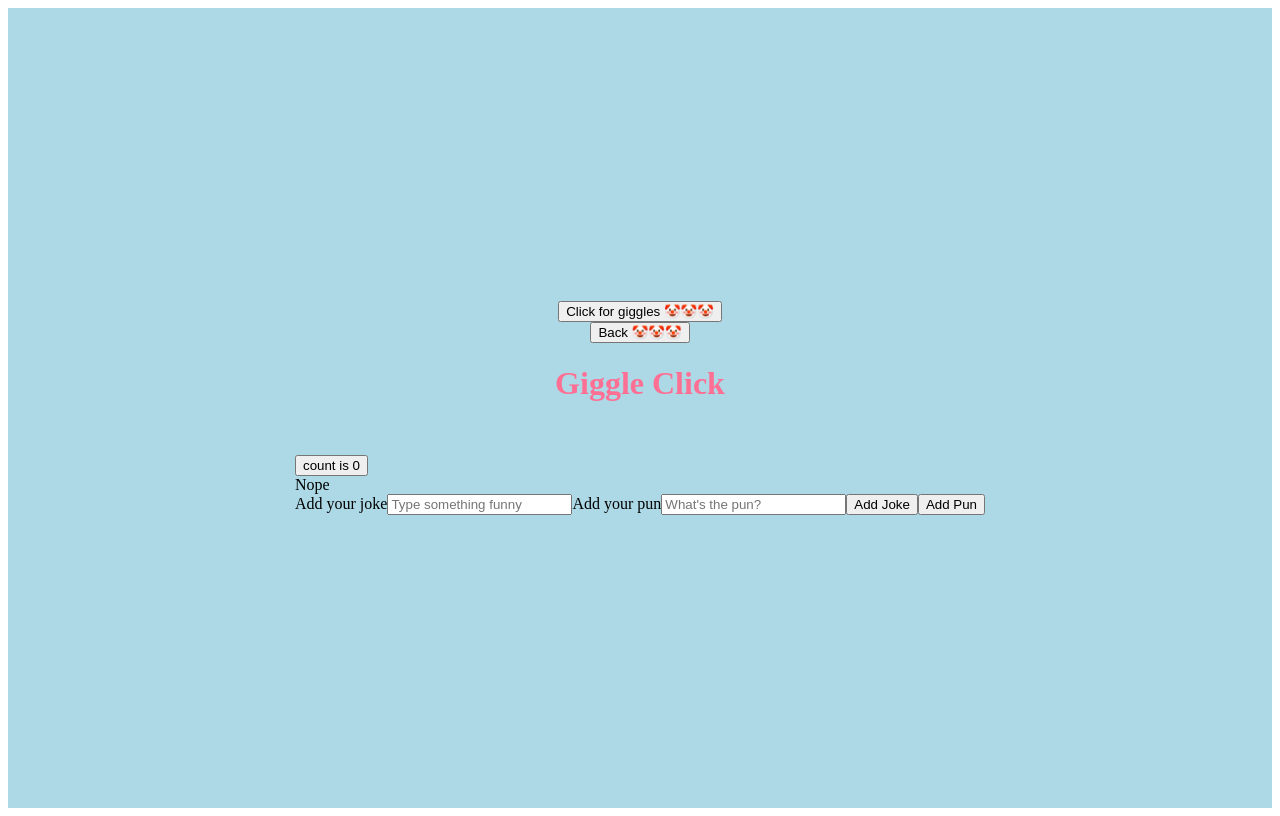
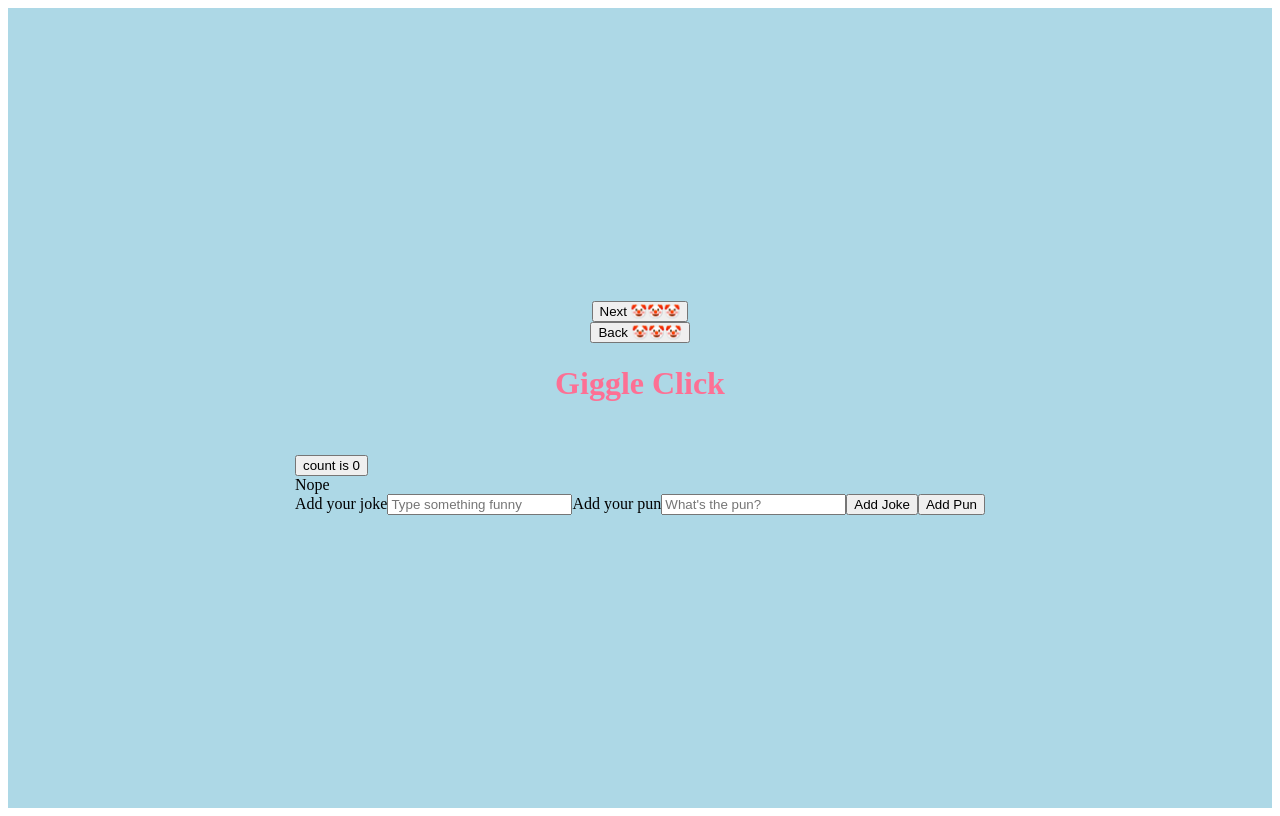
Before and after one commit to millipede-cpu/giggle-click, a React (Vite) app in the folder app/: page / in a window 1280 px wide. Built offline with nearby package versions, Linux system fonts and the light colour scheme.

Commit message:
Edit NextButton text

```diff
--- a/app/src/NextButton.tsx
+++ b/app/src/NextButton.tsx
@@ -5,7 +5,7 @@ export default function NextButton(): JSX.Element {
 
   return (
     <button className="next-button" onClick={() => navigate(1)}>
-      Click for giggles 🤡🤡🤡
+      Next 🤡🤡🤡
     </button>
   );
 }
```
